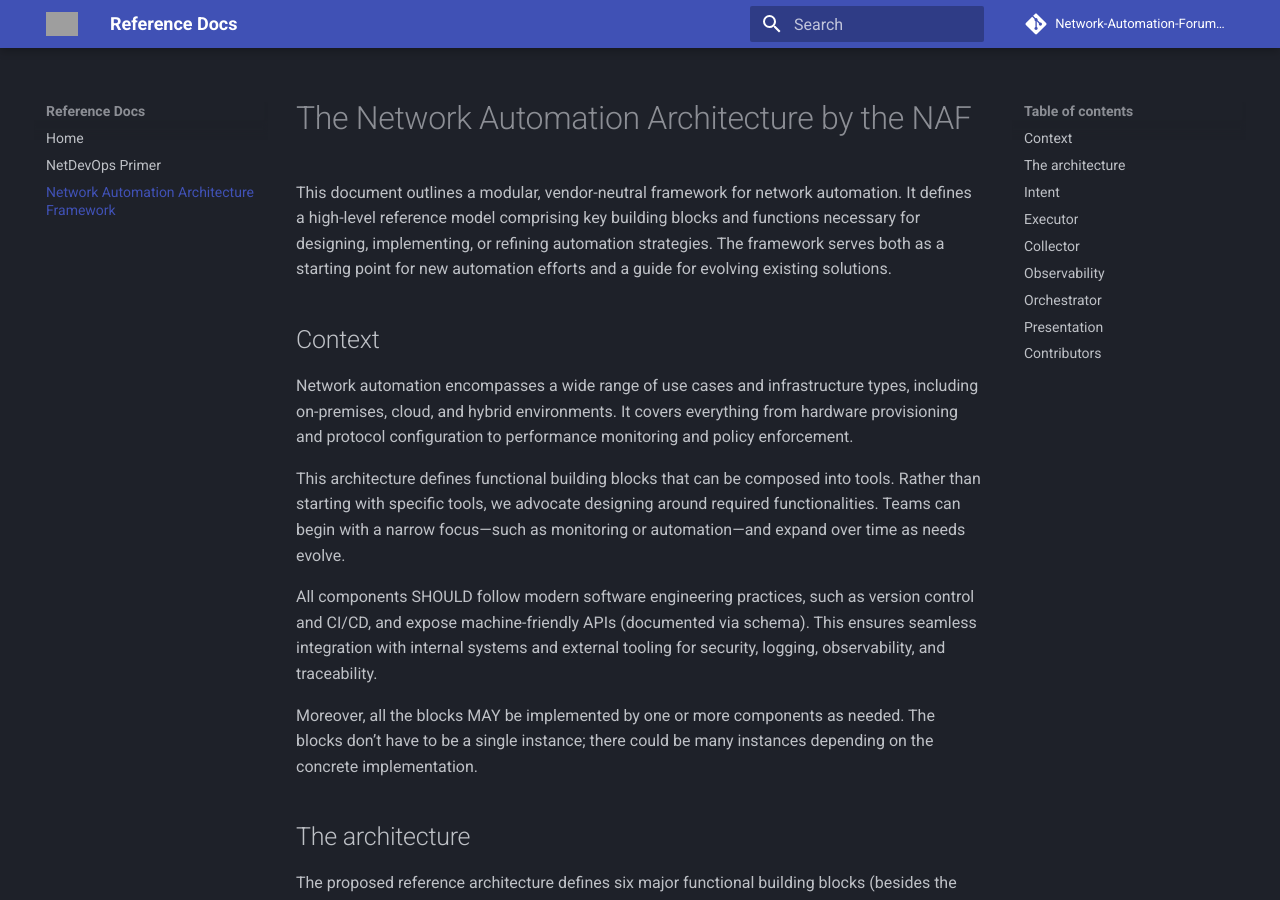
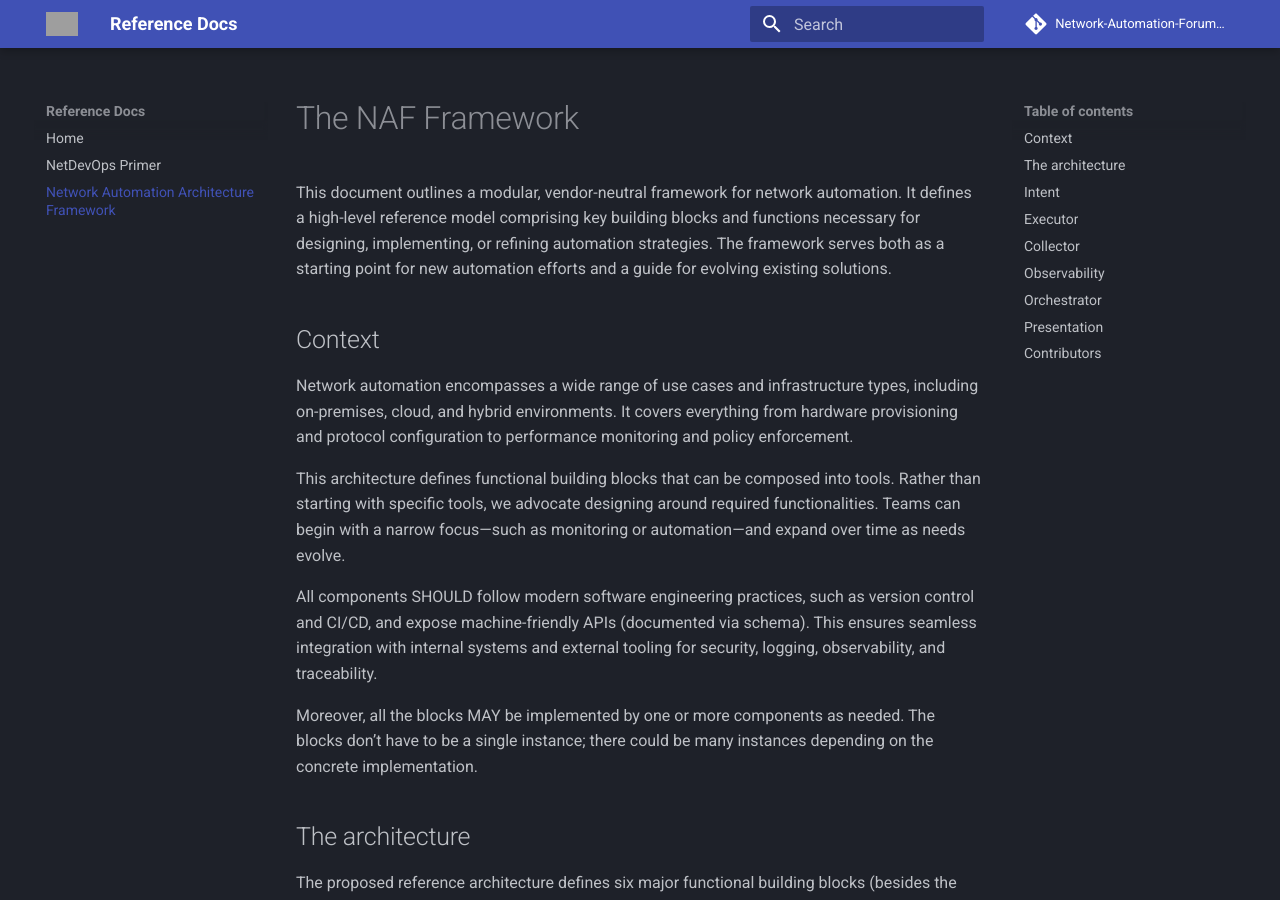
Before and after one commit to Network-Automation-Forum/reference, an MkDocs documentation site: the page built from docs/Framework/Framework.md, in a window 1280 px wide and 900 px high. Built offline with MkDocs 1.6.1 and Material for MkDocs 9.7.7, drawn with Linux system fonts in a browser that asks for light colours; comment, search, counter and statistics services are not loaded; grey boxes are pictures that could not be loaded.

Commit message:
Change document title to 'The NAF Framework'
Updated the title of the document to reflect the NAF Framework.

```diff
--- a/docs/Framework/Framework.md
+++ b/docs/Framework/Framework.md
@@ -1,4 +1,4 @@
-# The Network Automation Architecture by the NAF
+# The NAF Framework
 
 This document outlines a modular, vendor-neutral framework for network automation. It defines a high-level reference model comprising key building blocks and functions necessary for designing, implementing, or refining automation strategies. The framework serves both as a starting point for new automation efforts and a guide for evolving existing solutions.
 
```
